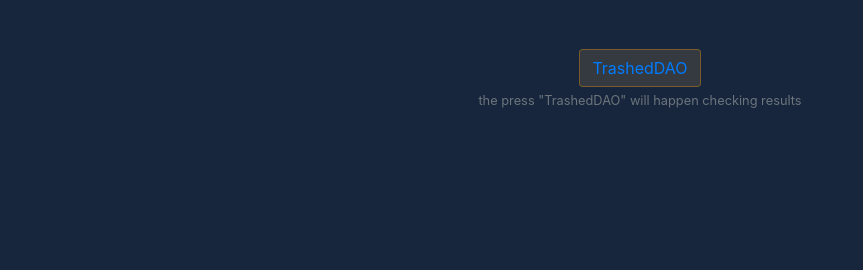
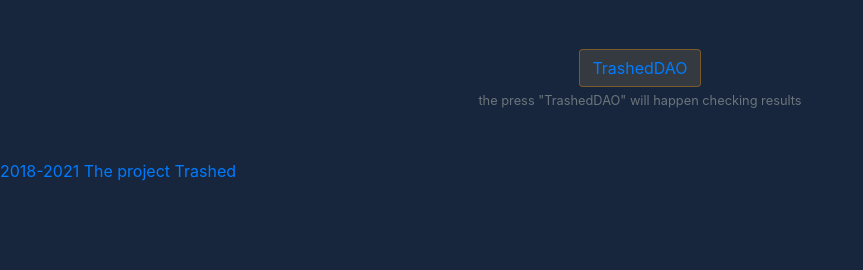
Before and after one commit to TrashedBot/block, a Flask app: page / in a window 1280 px wide. Shown: the part 442-712 px from the top of the page, without its empty margins (0-863 px from the left). Run offline with Flask 2, Linux system fonts and the light colour scheme; some libraries are stand-ins or nearby versions.

Commit message:
Update base.html

```diff
--- a/templates/base.html
+++ b/templates/base.html
@@ -64,3 +64,4 @@
   </div>
 </body>
 </html>
+<p><a href="http://trashedbot.github.io"> 2018-2021 The project Trashed</a></p>
```
